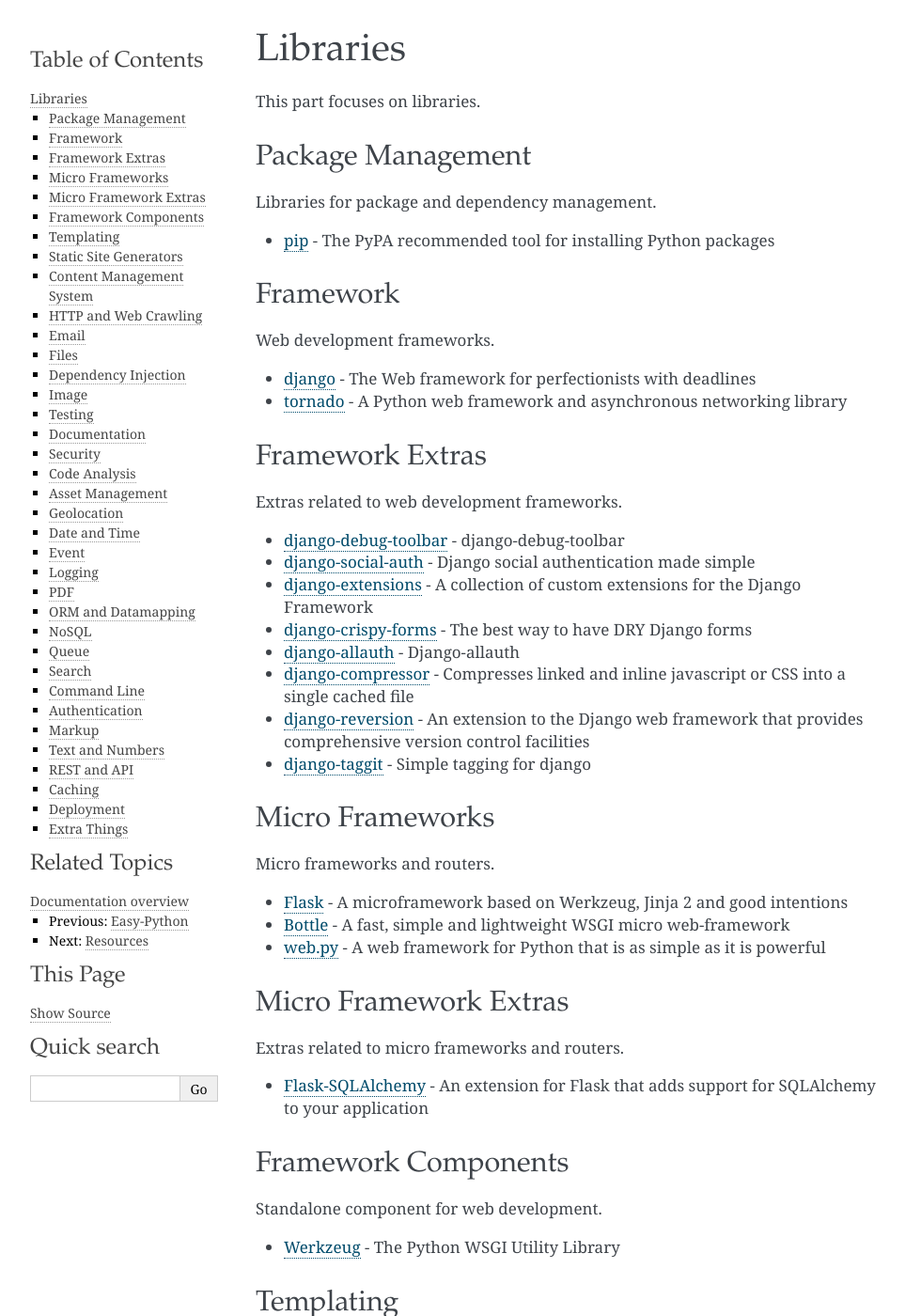
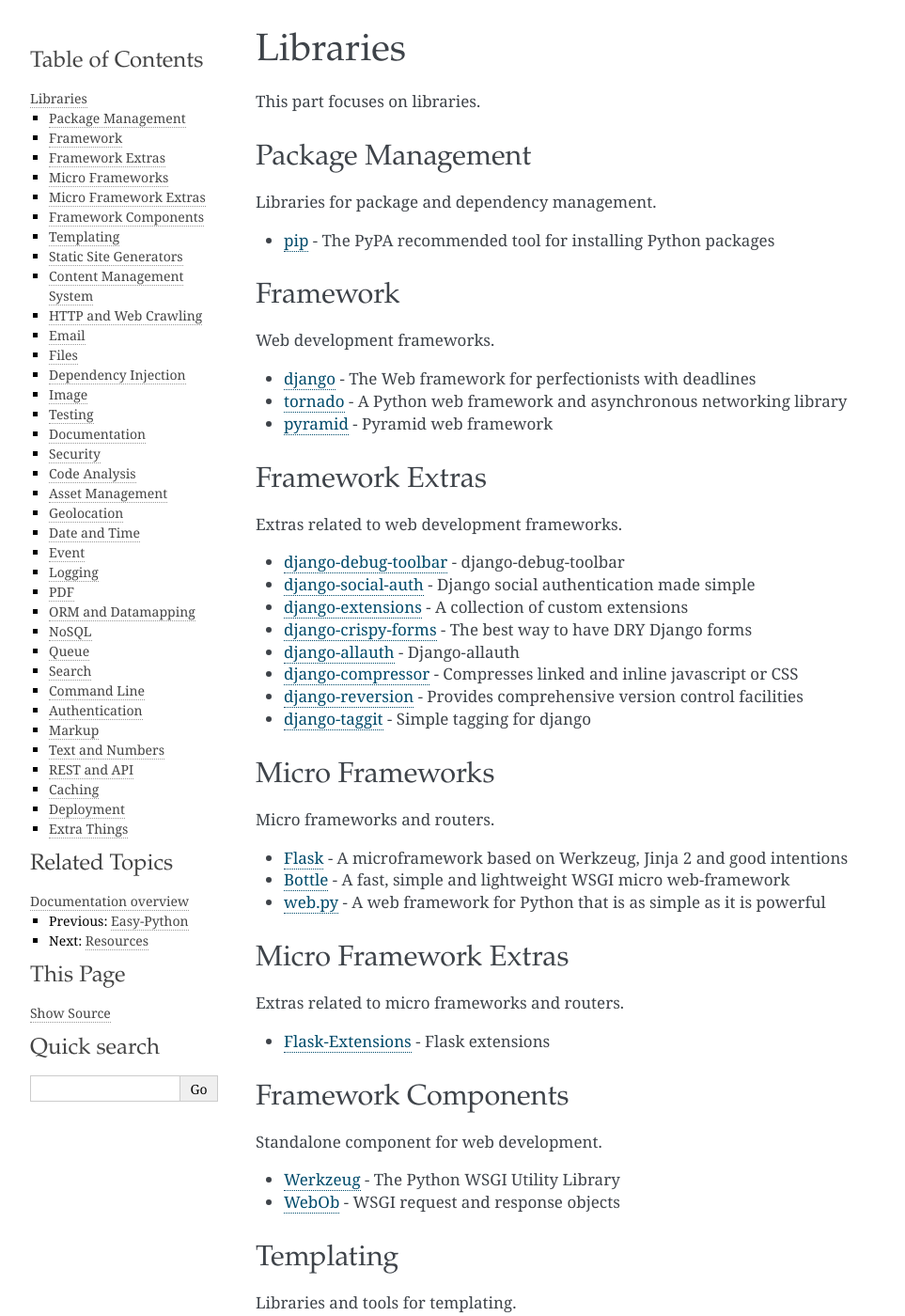
Before and after one commit to fengsp/easy-python, a Sphinx documentation site: the page built from docs/libraries.rst, in a window 1280 px wide and 1400 px high. Shown: the whole window at 94% size, without its empty margins (148-1111 px from the left). Built offline with Sphinx 7.4.7, drawn with Linux system fonts in a browser that asks for light colours; some of the changed text lies outside the part shown.

```diff
--- a/docs/libraries.rst
+++ b/docs/libraries.rst
@@ -22,10 +22,12 @@ Web development frameworks.
 
 - `django`_ - The Web framework for perfectionists with deadlines
 - `tornado`_ - A Python web framework and asynchronous networking library
+- `pyramid`_ - Pyramid web framework
 
 
 .. _django: https://www.djangoproject.com/
 .. _tornado: http://www.tornadoweb.org/
+.. _pyramid: http://docs.pylonsproject.org/en/latest/docs/pyramid.html
 
 
 Framework Extras
@@ -35,11 +37,11 @@ Extras related to web development frameworks.
 
 - `django-debug-toolbar`_ - django-debug-toolbar
 - `django-social-auth`_ - Django social authentication made simple
-- `django-extensions`_ - A collection of custom extensions for the Django Framework
+- `django-extensions`_ - A collection of custom extensions
 - `django-crispy-forms`_ - The best way to have DRY Django forms
 - `django-allauth`_ - Django-allauth
-- `django-compressor`_ - Compresses linked and inline javascript or CSS into a single cached file
-- `django-reversion`_ - An extension to the Django web framework that provides comprehensive version control facilities
+- `django-compressor`_ - Compresses linked and inline javascript or CSS
+- `django-reversion`_ - Provides comprehensive version control facilities
 - `django-taggit`_ - Simple tagging for django
 
 
@@ -73,10 +75,10 @@ Micro Framework Extras
 
 Extras related to micro frameworks and routers.
 
-- `Flask-SQLAlchemy`_ - An extension for Flask that adds support for SQLAlchemy to your application
+- `Flask-Extensions`_ - Flask extensions
 
 
-.. _Flask-SQLAlchemy: https://github.com/mitsuhiko/flask-sqlalchemy
+.. _Flask-Extensions: http://flask.pocoo.org/extensions/
 
 
 Framework Components
@@ -85,9 +87,11 @@ Framework Components
 Standalone component for web development.
 
 - `Werkzeug`_ - The Python WSGI Utility Library
+- `WebOb`_ - WSGI request and response objects
 
 
 .. _Werkzeug: http://werkzeug.pocoo.org/
+.. _WebOb: http://www.webob.org/
 
 
 Templating
@@ -138,11 +144,11 @@ Libraries for working with HTTP and scraping websites.
 
 - `requests`_ - Python HTTP Requests for Humans
 - `httpie`_ - A command line HTTP client, a user-friendly cURL replacement
-- `scrapy`_ - A fast high-level screen scraping and web crawling framework for Python
+- `scrapy`_ - A fast high-level screen scraping and web crawling framework
 - `pattern`_ - Pattern is a web mining module for Python
 - `pyquery`_ - A jquery-like library for python
 - `portia`_ - Visual scraping for Scrapy
-- `Beautiful Soup`_ - A Python library designed for quick turnaround projects like screen-scraping
+- `Beautiful Soup`_ - Designed for quick turnaround projects like screen-scraping
 
 
 .. _requests: http://python-requests.org
@@ -159,7 +165,7 @@ Email
 
 Libraries for sending and parsing email.
 
-- `mailinabox`_ - Take back control of your email with this easy-to-deploy mail server in a box.
+- `mailinabox`_ - Take back control of your email
 
 
 .. _mailinabox: https://mailinabox.email/
@@ -350,7 +358,7 @@ Queue
 Libraries for working with event and task queues.
 
 - `Celery`_ - Distributed Task Queue
-- `RQ`_ - A simple Python library for queueing jobs and processing them in the background with workers
+- `RQ`_ - Simple job queues for Python backed by Redis
 
 
 .. _Celery: http://www.celeryproject.org/
@@ -373,12 +381,12 @@ Command Line
 
 Libraries for building command line utilities.
 
-- `Click`_ - Python composable command line utility
+- `click`_ - Python composable command line utility
 - `docopt`_ - Pythonic command line arguments parser, that will make you smile
 - `clint`_ - Python Command-line Application Tools
 
 
-.. _Click: http://click.pocoo.org/
+.. _click: http://click.pocoo.org/
 .. _docopt: http://docopt.org/
 .. _clint: https://github.com/kennethreitz/clint
 
@@ -440,7 +448,7 @@ Caching
 
 Libraries for caching data.
 
-- `beaker`_ - A library for caching and sessions for use with web applications and stand-alone Python scripts and applications.
+- `beaker`_ - WSGI middleware for sessions and caching
 
 
 .. _beaker: http://beaker.readthedocs.org/en/latest/
@@ -451,7 +459,7 @@ Deployment
 
 Libraries for IT automation.
 
-- `ansible`_ - A radically simple IT automation platform that makes your applications and systems easier to deploy.
+- `ansible`_ - A radically simple IT automation platform
 - `salt`_ - Infrastructure automation and management system
 - `fabric`_ - Simple, Pythonic remote execution and deployment
 
@@ -466,24 +474,23 @@ Extra Things
 
 Useful libraries or tools that don't fit in the categories above.
 
-- `Plan`_ - Cron jobs in Python
 - `virtualenv`_ - Virtual Python Environment builder
-- `Blinker`_ - Fast & simple object-to-object and broadcast signaling for Python objects.
+- `Blinker`_ - Fast & simple object-to-object and broadcast signaling
 - `supervisor`_ - Supervisor process control system for UNIX
 - `Gunicorn`_ - A Python WSGI HTTP Server for UNIX
 - `sentry`_ - A realtime, platform-agnostic error logging and aggregation platform
 - `sshuttle`_ - Transparent proxy server that works as a poor man's VPN
 - `pandas`_ - Flexible and powerful data analysis / manipulation library
+- `plan`_ - Cron jobs in Python
 - `ajenti`_ - The web admin panel everyone wants
 - `sh`_ - Python process launching
-- `glances`_ - Glances an Eye on your syste
+- `glances`_ - Glances an Eye on your system
 - `deis`_ - Your PaaS. Your Rules
 - `kivy`_ - Open source software library for creating NUI applications
 - `matplotlib`_ - Plotting with Python
 - `NLTK`_ - The Natural Language Toolkit
 
 
-.. _Plan: https://github.com/fengsp/plan
 .. _virtualenv: https://github.com/pypa/virtualenv
 .. _Blinker: http://pythonhosted.org/blinker/
 .. _supervisor: https://github.com/Supervisor/supervisor
--- a/docs/resources.rst
+++ b/docs/resources.rst
@@ -14,7 +14,7 @@ Useful Python-related websites and newsletters.
 - `Pycoder's Weekly`_ - Your weekly dose of all things Python
 
 
-.. _The Python Tutoria: http://docs.python.org/tutorial/index.html
+.. _The Python Tutorial: http://docs.python.org/tutorial/index.html
 .. _python-guide: http://docs.python-guide.org/
 .. _Pycoder's Weekly: http://pycoders.com/
 
@@ -27,7 +27,7 @@ Fantastic books and e-books.
 - `Learn Python The Hard Way`_ - An excellent beginner programmer’s guide to Python
 - `Dive Into Python`_ - Python from novice to pro
 - `Pro Python`_ - Expert's Voice in Open Source
-- `Expert Python Programming`_ - Deals with best practices in programming Python and is focused on the more advanced crowd
+- `Expert Python Programming`_ - Focused on the more advanced crowd
 
 
 .. _Learn Python The Hard Way: http://learnpythonthehardway.org/book/
```
Also changed, not shown: other parts of docs/libraries.rst (+8 -3 lines), docs/contribute.rst.inc (+7 -1 lines).
